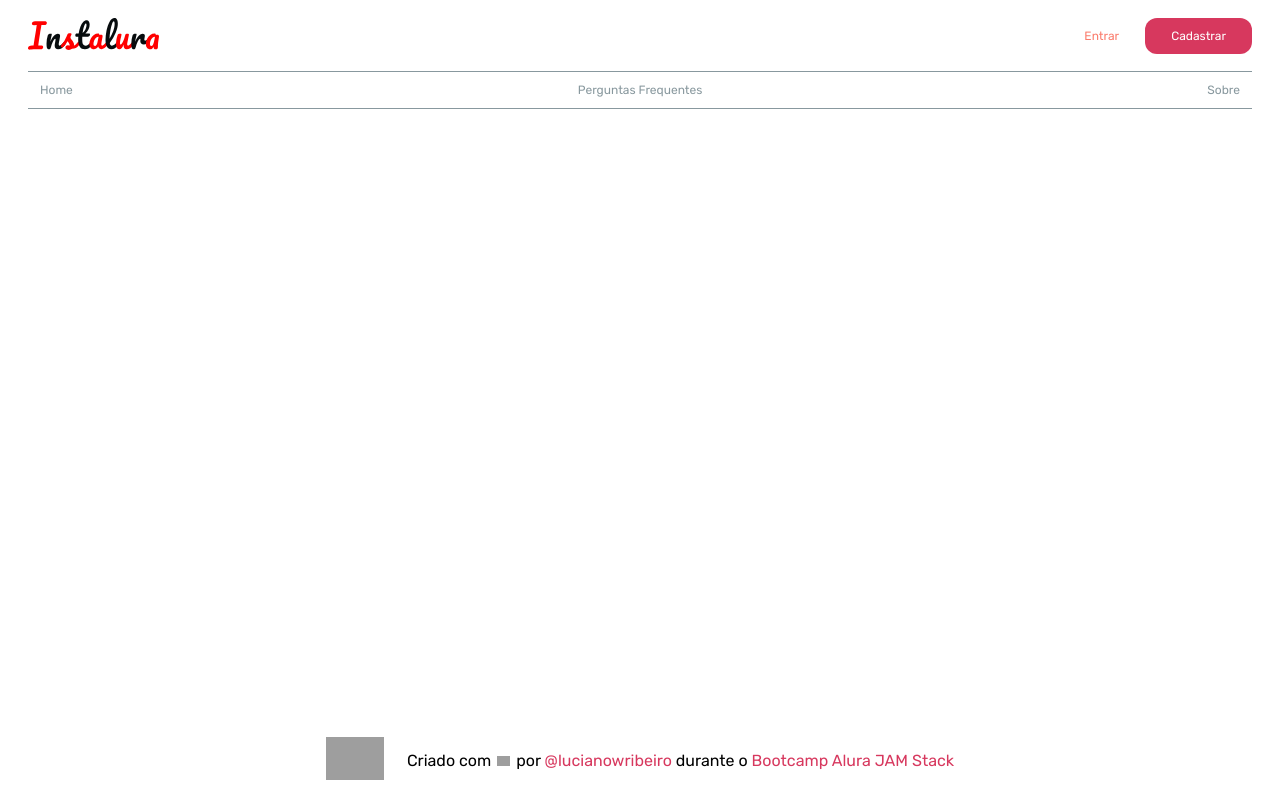
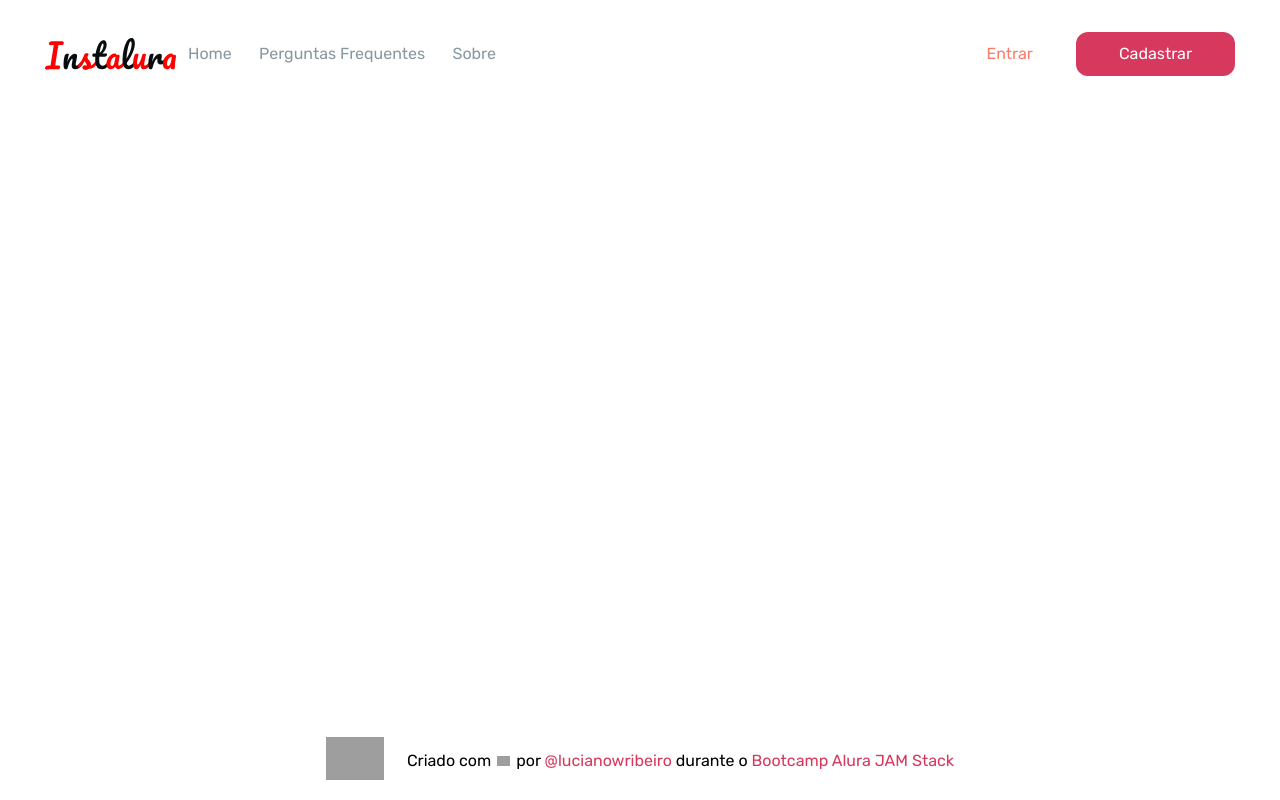
Before and after one commit to lucianowribeiro/LucianoWRibeiro_JAMStackAlura, a Next.js app: page / in a window 1280 px wide. Built offline with nearby package versions, Linux system fonts and the light colour scheme; grey boxes are pictures that could not be loaded.

Commit message:
✨ aula 5 done

```diff
--- a/src/components/commons/Button/index.js
+++ b/src/components/commons/Button/index.js
@@ -1,7 +1,7 @@
 import styled,{ css } from 'styled-components';
 import get from 'lodash/get';
 import { TextStyleVariants } from '../../foundation/Text';
-
+import { breakpointsMedia } from '../../../theme/utils/breakpointsMedia';
 
 const ButtonDefault = css`
     color: ${({theme,variant})=> get(theme,`colors.${variant}.contrastText`)};
@@ -20,7 +20,15 @@
     opacity: 1;
     transition: opacity ${({ theme }) => theme.transition};
     border-radius: ${({ theme }) => theme.borderRadius};
-    ${TextStyleVariants.smallestException}
+    ${breakpointsMedia({
+    xs: css`
+      ${TextStyleVariants.smallestException}
+    `,
+    md: css`
+      padding: 12px 43px;
+      ${TextStyleVariants.paragraph1}
+    `,
+  })}
     ${({ghost})=> ghost ? ButtonGhost : ButtonDefault}
     &:hover,
     &:focus{
--- a/src/components/commons/Menu/styles/MenuWrapper.js
+++ b/src/components/commons/Menu/styles/MenuWrapper.js
@@ -1,4 +1,7 @@
 import styled, { css } from 'styled-components';
+import { breakpointsMedia } from '../../../../theme/utils/breakpointsMedia';
+import { TextStyleVariants } from '../../../foundation/Text';
+
 
 export const MenuWrapper = styled.nav`
   font-family: ${({theme})=> theme.fontFamily};
@@ -9,14 +12,42 @@
   margin-top: 18px;
   padding-left: 28px;
   padding-right: 28px;
+  ${breakpointsMedia({
+    md: css`
+      justify-content: flex-start;
+      margin-top: 32px;
+      margin-left: auto;
+      margin-right: auto;
+      width: 100%;
+      padding: 0 16px;
+      max-width: 768px;
+    `,
+    lg: css`
+      max-width: 1160px;
+    `,
+    xl: css`
+      max-width: 1222px;
+    `,
+  })}
 `;
 
 MenuWrapper.LeftSide = styled.div`
   padding: 0;
   margin: 0;
   order: 1;
+  ${breakpointsMedia({
+    md: css`
+        width: 131px;
+        height: 32px;
+      `,
+  })}
+  ${breakpointsMedia({
+    md: css`
+      order: initial;
+      padding-right: 16px;
+    `,
+  })}
 `;
-
 MenuWrapper.CentralSide = styled.div`
   padding: 0;
   margin: 0;
@@ -30,12 +61,32 @@
   border-top: 1px solid ${({theme})=> theme.colors.tertiary.light.color};
   border-bottom: 1px solid ${({theme})=> theme.colors.tertiary.light.color};
   padding: 12px;
+  ${breakpointsMedia({
+    md: css`
+      max-width: 332px;
+      justify-content: space-between;
+      flex: 1;
+      order: initial;
+      border: none;
+      margin: 0;
+      padding-top: 0;
+      padding-bottom: 0;
+    `,
+  })}
   a {
     text-align: center;
     display: block;
     text-decoration: none;
     color: ${({theme})=> theme.colors.tertiary.light.color};
     transition: ${({theme})=> theme.transition};
+    ${breakpointsMedia({
+      xs: css`
+          ${TextStyleVariants.smallestException}
+      `,
+      md: css`
+        ${TextStyleVariants.paragraph1}
+    `,
+    })}
     &:hover,
     &:focus {
       font-weight: 500;
@@ -52,4 +103,9 @@
   flex: 1;
   order: 2;
   justify-content: flex-end;
+  ${breakpointsMedia({
+    md: css`
+      order: initial;
+    `,
+  })}
 `
--- a/src/theme/index.js
+++ b/src/theme/index.js
@@ -40,10 +40,17 @@
         dark: {},
     },
 };
-
+export const breakpoints = {
+    xs: 0,
+    sm: 480,
+    md: 768,
+    lg: 992,
+    xl: 1200,
+};
 export default {
     colors,
     typographyVariants,
+    breakpoints,
     borderRadius: '12px',
     fontFamily: '\'Rubik\',sans serif',
     transition: '200ms ease-in-out',
--- /dev/null
+++ b/src/theme/utils/breakpointsMedia.js
@@ -0,0 +1,13 @@
+import { css } from 'styled-components';
+import { breakpoints } from '../index';
+
+export function breakpointsMedia(cssByBreakpoint) {
+  const breakpointNames = Object.keys(breakpoints);
+  return breakpointNames
+    .filter((breakpointName) => Boolean(cssByBreakpoint[breakpointName]))
+    .map((breakpointName) => css`
+    @media only screen and (min-width: ${breakpoints[breakpointName]}px) {
+      ${cssByBreakpoint[breakpointName]}
+    }
+  `);
+}
```
